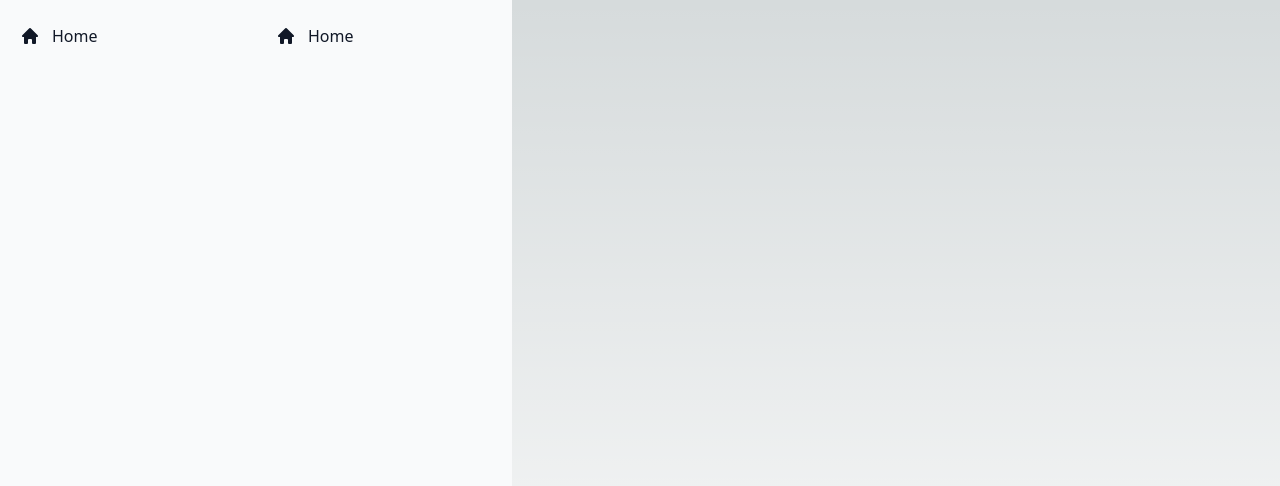
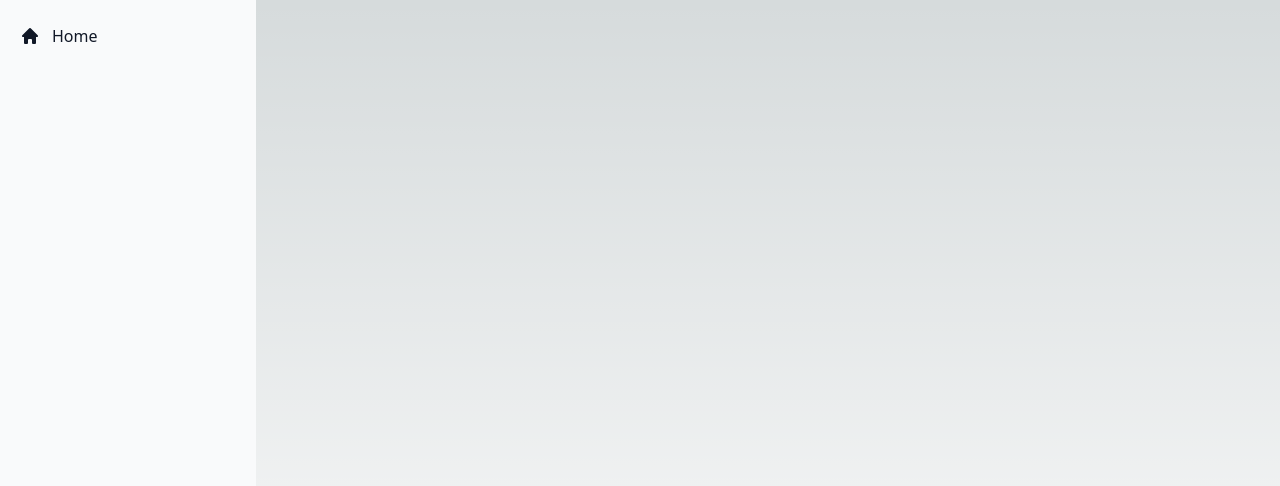
Before and after one commit to 3nd0/draw, a Next.js app: page / in a window 1280 px wide. Shown: the top 486 px of the page. Built offline with nearby package versions, Linux system fonts and the light colour scheme.

Commit message:
Change the contents width

```diff
--- a/src/app/layout.tsx
+++ b/src/app/layout.tsx
@@ -19,7 +19,7 @@ export default function RootLayout({
           <div className='fixed top-0 left-0'>
             <SideBar />
           </div>
-          <div className='fixed top-0 left-64'>{children}</div>
+          <div className='fixed top-0 left-64 w-screen h-screen pb-40'>{children}</div>
         </div>
       </body>
     </html>
--- a/src/app/page.tsx
+++ b/src/app/page.tsx
@@ -1,9 +1,3 @@
-import SideBar from "@/components/SideBar";
-
 export default function Home() {
-  return (
-    <div>
-      <SideBar/>
-    </div>
-  );
+  return <></>
 }
```
